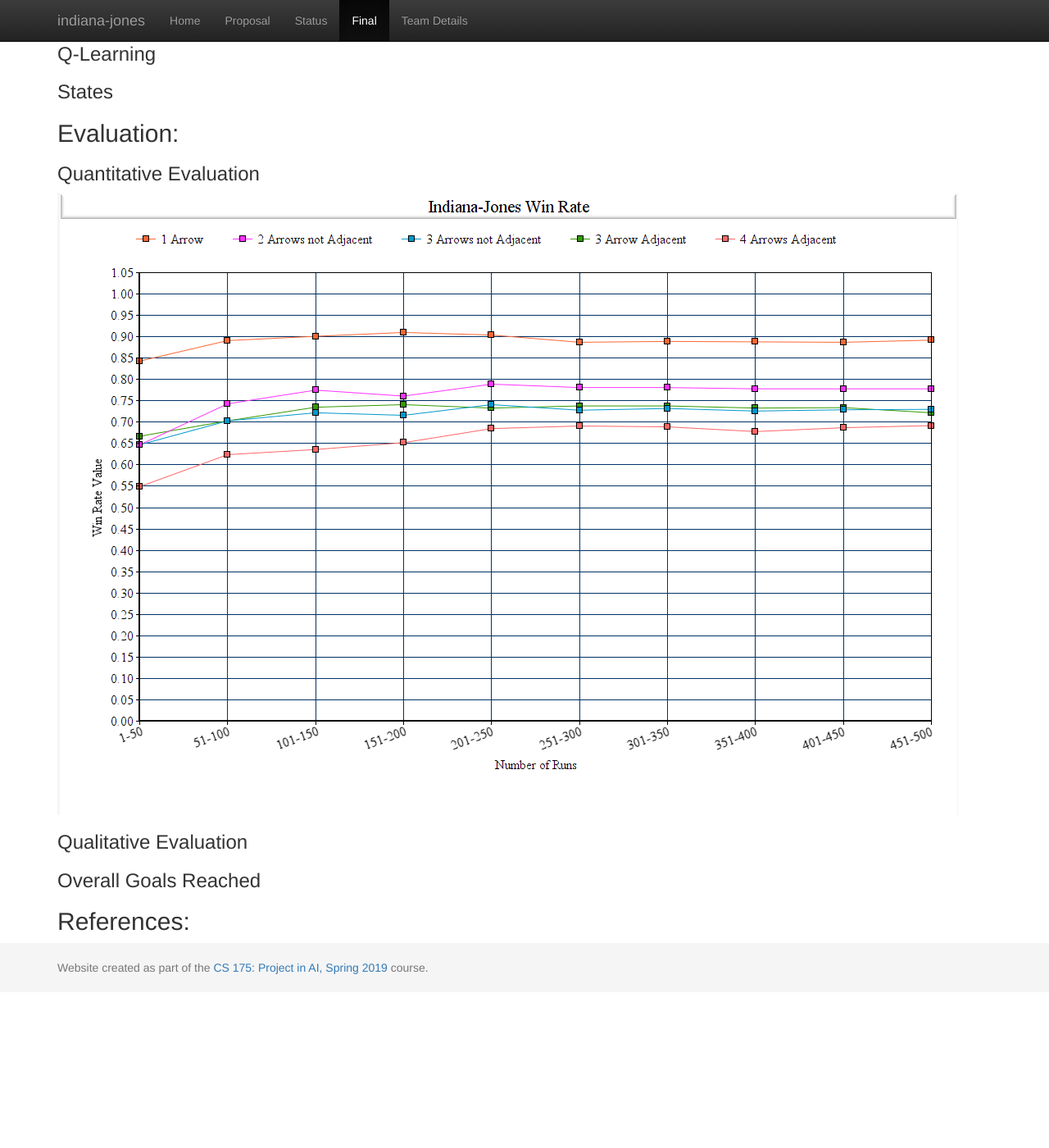
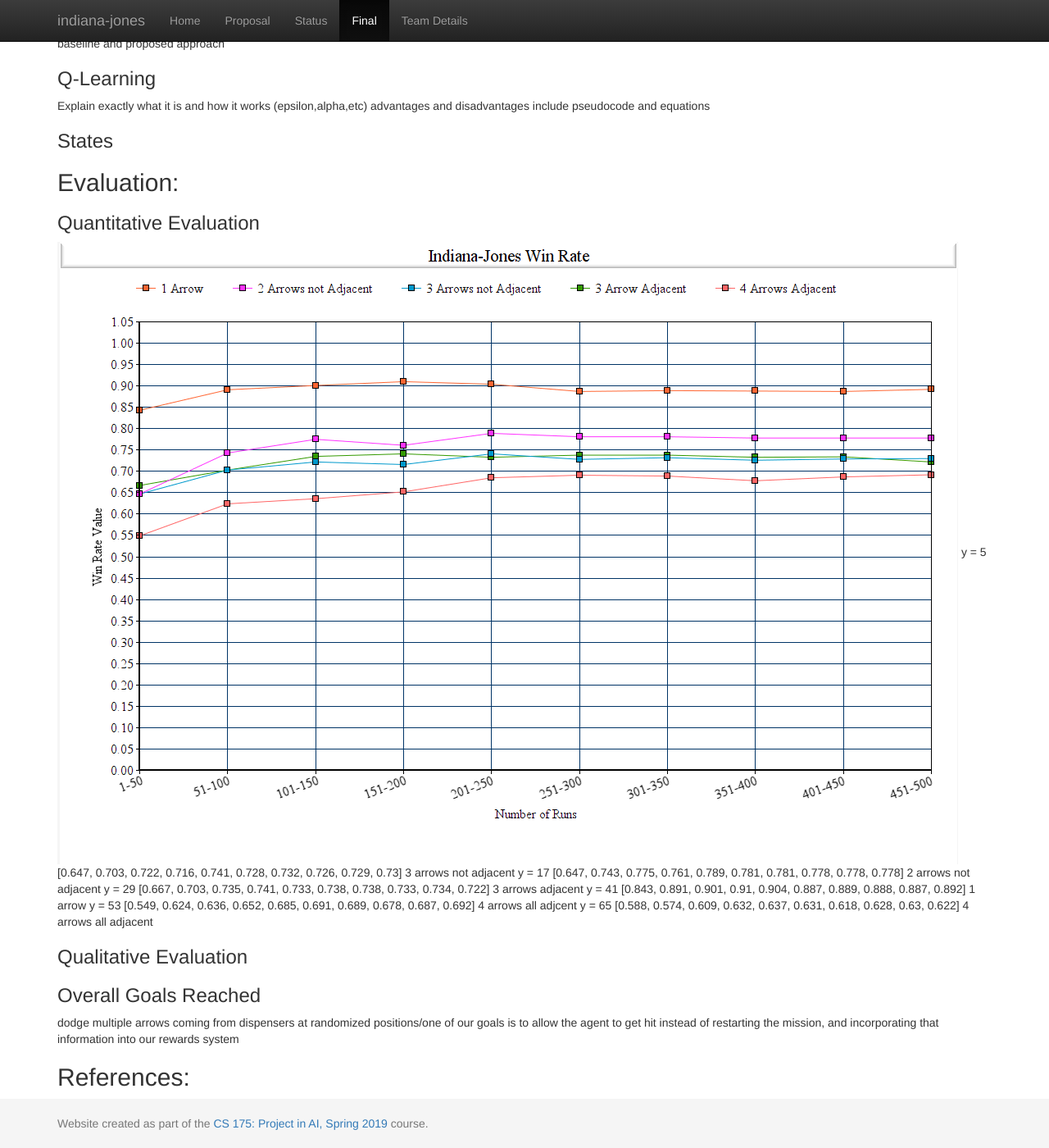
Before and after one commit to denn9s/indiana-jones, a Jekyll site: the page built from docs/final.md, in a window 1280 px wide and 1400 px high, scrolled down 1046 px. Shown: the whole window at 82% size. Built offline with Jekyll 4.4.1, drawn with Linux system fonts in a browser that asks for light colours; before the commit the page ends 2256 px from its top, so only the background shows below that.

Commit message:
Update final.md

```diff
--- a/docs/final.md
+++ b/docs/final.md
@@ -19,8 +19,12 @@ Our agent will have a walkway that is 10 units long, with the treasure chest (go
 Because of the difficulty of traversing through multiple arrows being fired, we needed a reinforcement learning algorithm in order to teach our agent when to move and when to stop. If, instead, we used a hard-coded method of avoiding the arrows, there would be the issue of the agent requiring very specific dispenser timings to cross, which would not be ideal. For example, we could design the agent to run across the walkway when all dispensers fire at once, but that would take a significant amount of waiting. To counteract this, we decided the best course of action would be a Q-learning algorithm, a reinforcement learning algorithm that integrates Q-tables.
 
 ## Approaches:
+baseline and proposed approach
 
 ### Q-Learning
+Explain exactly what it is and how it works (epsilon,alpha,etc)
+advantages and disadvantages
+include pseudocode and equations
 
 ### States
 
@@ -29,9 +33,16 @@ Because of the difficulty of traversing through multiple arrows being fired, we
 ### Quantitative Evaluation
 
 ![](Indiana-JonesWR.png)
+y = 5 [0.647, 0.703, 0.722, 0.716, 0.741, 0.728, 0.732, 0.726, 0.729, 0.73] 3 arrows not adjacent
+y = 17 [0.647, 0.743, 0.775, 0.761, 0.789, 0.781, 0.781, 0.778, 0.778, 0.778] 2 arrows not adjacent
+y = 29 [0.667, 0.703, 0.735, 0.741, 0.733, 0.738, 0.738, 0.733, 0.734, 0.722] 3 arrows adjacent
+y = 41 [0.843, 0.891, 0.901, 0.91, 0.904, 0.887, 0.889, 0.888, 0.887, 0.892] 1 arrow
+y = 53 [0.549, 0.624, 0.636, 0.652, 0.685, 0.691, 0.689, 0.678, 0.687, 0.692] 4 arrows all adjcent
+y = 65 [0.588, 0.574, 0.609, 0.632, 0.637, 0.631, 0.618, 0.628, 0.63, 0.622] 4 arrows all adjacent
 
 ### Qualitative Evaluation
 
 ### Overall Goals Reached
+dodge multiple arrows coming from dispensers at randomized positions/one of our goals is to allow the agent to get hit instead of restarting the mission, and incorporating that information into our rewards system
 
 ## References:
```
